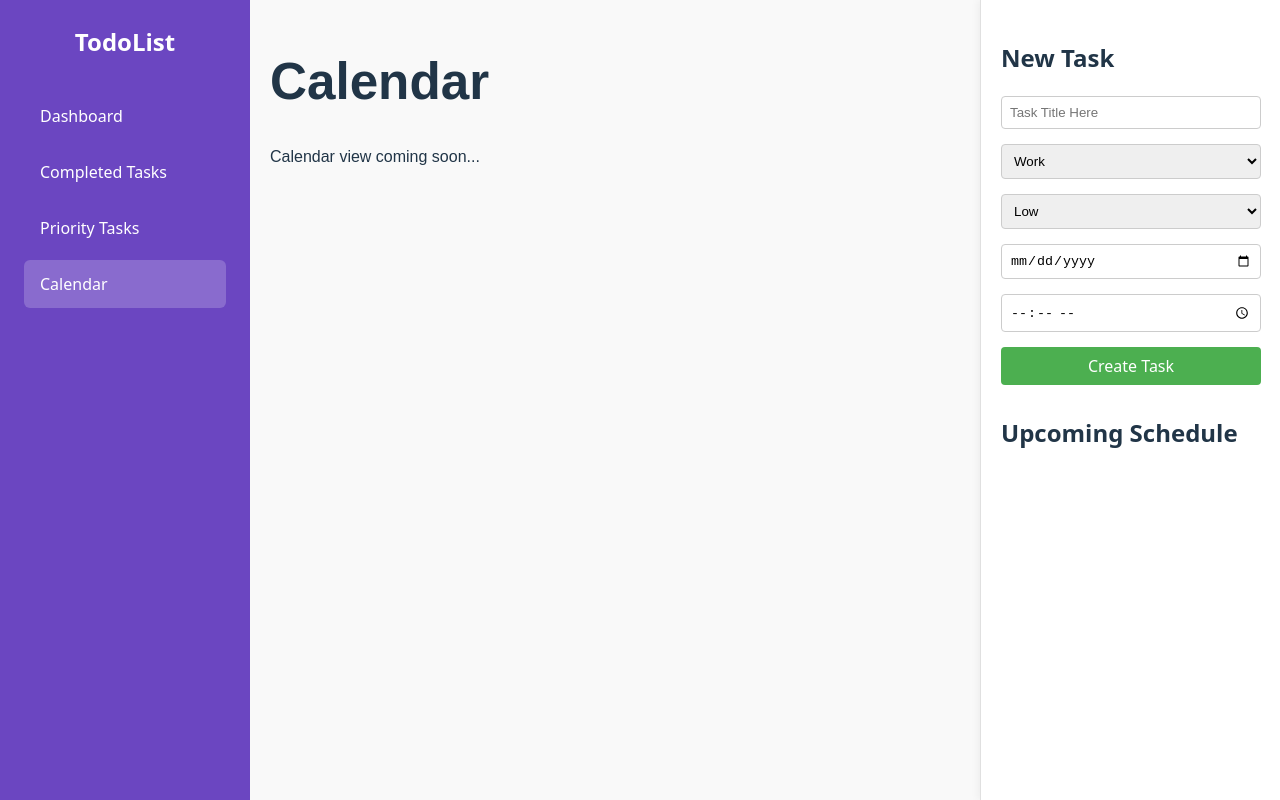
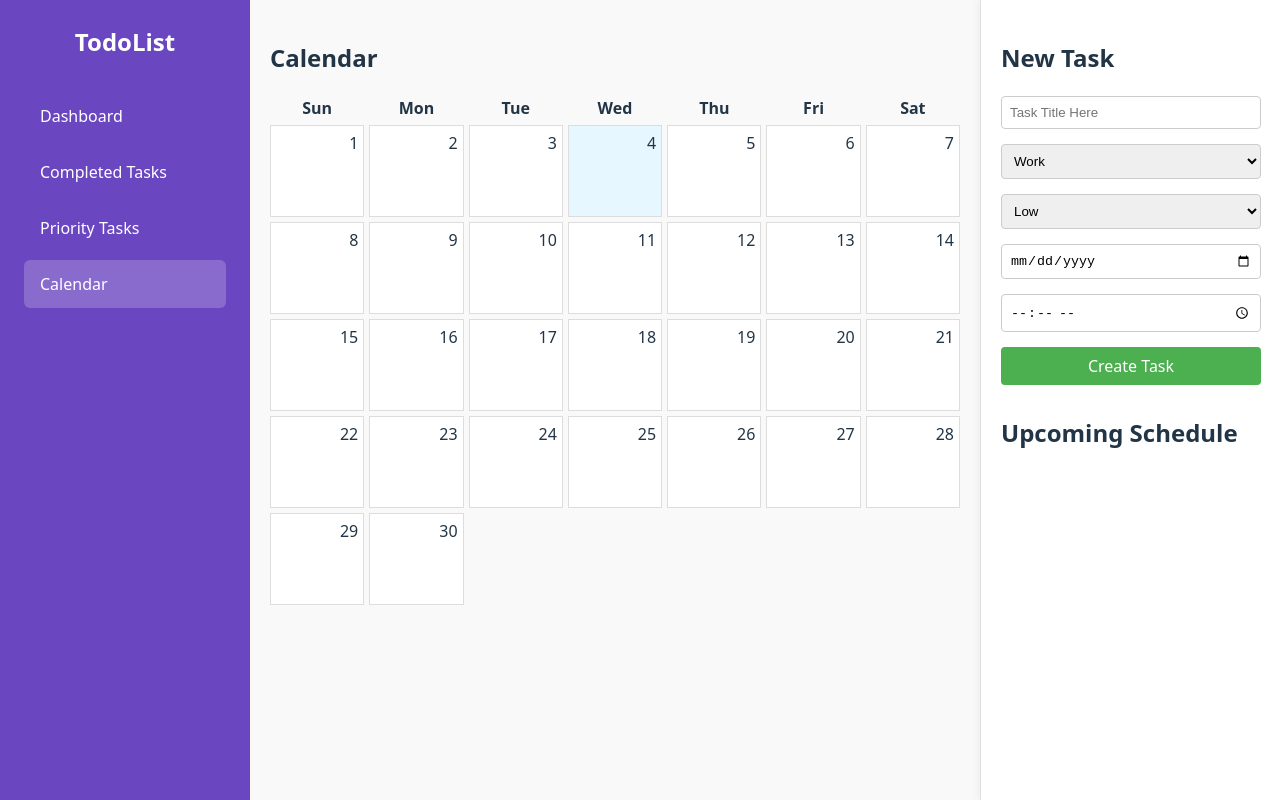
Before and after one commit to mudunkotuwasb/Todolist, a React (Vite) app: page / in a window 1280 px wide. Both pictures are taken after a click on the item "Calendar". Built offline with nearby package versions, Linux system fonts and the light colour scheme.

Commit message:
calander structure - done

```diff
--- a/src/components/Layout/components.tsx
+++ b/src/components/Layout/components.tsx
@@ -31,6 +31,8 @@ export const LeftSidebar = ({ onSelect }: { onSelect: (item: string) => void })
 import { Dashboard, PriorityTasks, Calendar } from './views';
 
 export const MainContent = ({ selectedItem = 'Dashboard' }) => {
+  const [selectedDate, setSelectedDate] = useState<Date | null>(null);
+  const [dateTasks, setDateTasks] = useState<any[]>([]);
   const renderContent = () => {
     switch (selectedItem) {
       case 'Dashboard':
@@ -38,7 +40,57 @@ export const MainContent = ({ selectedItem = 'Dashboard' }) => {
       case 'Priority Tasks':
         return <PriorityTasks />;
       case 'Calendar':
-        return <Calendar />;
+        return (
+          <div style={{ padding: '20px' }}>
+            <h2>Calendar</h2>
+            <div style={{ display: 'grid', gridTemplateColumns: 'repeat(7, 1fr)', gap: '5px' }}>
+              {['Sun', 'Mon', 'Tue', 'Wed', 'Thu', 'Fri', 'Sat'].map(day => (
+                <div key={day} style={{ textAlign: 'center', fontWeight: 'bold' }}>{day}</div>
+              ))}
+              {Array.from({ length: new Date(new Date().getFullYear(), new Date().getMonth() + 1, 0).getDate() }, (_, i) => {
+                const date = new Date(new Date().getFullYear(), new Date().getMonth(), i + 1);
+                const tasks = JSON.parse(localStorage.getItem('tasks') || '[]').filter((task: any) => {
+                  const taskDate = new Date(task.scheduledDate);
+                  return (
+                    !task.completed &&
+                    taskDate.getDate() === date.getDate() &&
+                    taskDate.getMonth() === date.getMonth() &&
+                    taskDate.getFullYear() === date.getFullYear()
+                  );
+                });
+                return (
+                  <div
+                    key={i}
+                    style={{
+                      minHeight: '80px',
+                      border: '1px solid #ddd',
+                      padding: '5px',
+                      backgroundColor: date.getDate() === new Date().getDate() ? '#e6f7ff' : 'white'
+                    }}
+                    onClick={() => {
+  setSelectedDate(date);
+  setDateTasks(tasks);
+}}
+                  >
+                    <div style={{ textAlign: 'right' }}>{i + 1}</div>
+                    {tasks.length > 0 && (
+                      <div style={{
+                        fontSize: '0.8em',
+                        color: 'white',
+                        backgroundColor: '#1890ff',
+                        borderRadius: '10px',
+                        padding: '2px 5px',
+                        marginTop: '5px'
+                      }}>
+                        {tasks.length} task{tasks.length > 1 ? 's' : ''}
+                      </div>
+                    )}
+                  </div>
+                );
+              })}
+            </div>
+          </div>
+        );
       case 'Completed Tasks':
         const tasks = JSON.parse(localStorage.getItem('tasks') || '[]').filter((task: { completed: boolean }) => task.completed);
         return (
@@ -75,6 +127,53 @@ export const MainContent = ({ selectedItem = 'Dashboard' }) => {
   return (
     <div style={{ backgroundColor: '#f9f9f9', minHeight: '100vh' }}>
       {renderContent()}
+      {selectedDate && (
+        <div style={{
+          position: 'fixed',
+          top: 0,
+          left: 0,
+          right: 0,
+          bottom: 0,
+          backgroundColor: 'rgba(0,0,0,0.5)',
+          display: 'flex',
+          alignItems: 'center',
+          justifyContent: 'center',
+          zIndex: 1000
+        }} onClick={() => setSelectedDate(null)}>
+          <div style={{
+            backgroundColor: 'white',
+            padding: '20px',
+            borderRadius: '8px',
+            maxWidth: '500px',
+            width: '90%',
+            maxHeight: '80vh',
+            overflow: 'auto'
+          }} onClick={e => e.stopPropagation()}>
+            <h2>Tasks for {selectedDate.toLocaleDateString()}</h2>
+            {dateTasks.length > 0 ? (
+              dateTasks.map((task, index) => (
+                <div key={index} style={{
+                  padding: '10px',
+                  marginBottom: '10px',
+                  backgroundColor: '#f5f5f5',
+                  borderRadius: '4px',
+                  borderLeft: `4px solid ${task.priority === 'High' ? '#ff4444' : task.priority === 'Medium' ? '#ffbb33' : '#00C851'}`
+                }}>
+                  <div style={{ fontWeight: 'bold' }}>{task.title}</div>
+                  <div style={{ fontSize: '0.9em', color: '#666' }}>
+                    {task.category} • {task.priority} Priority
+                  </div>
+                  <div style={{ fontSize: '0.9em', color: '#666' }}>
+                    {new Date(task.scheduledDate).toLocaleTimeString([], {hour: '2-digit', minute:'2-digit'})}
+                  </div>
+                </div>
+              ))
+            ) : (
+              <p>No tasks scheduled for this date</p>
+            )}
+          </div>
+        </div>
+      )}
     </div>
   );
 };
```
